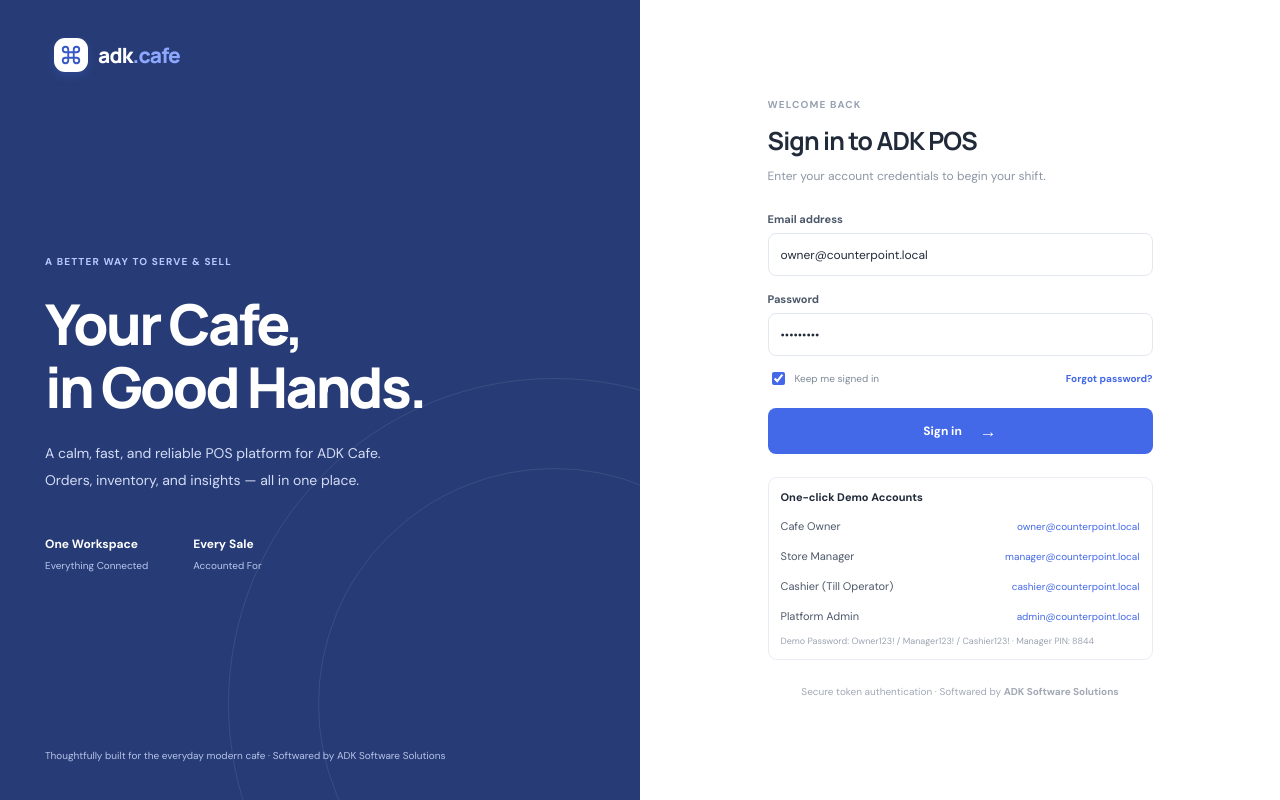
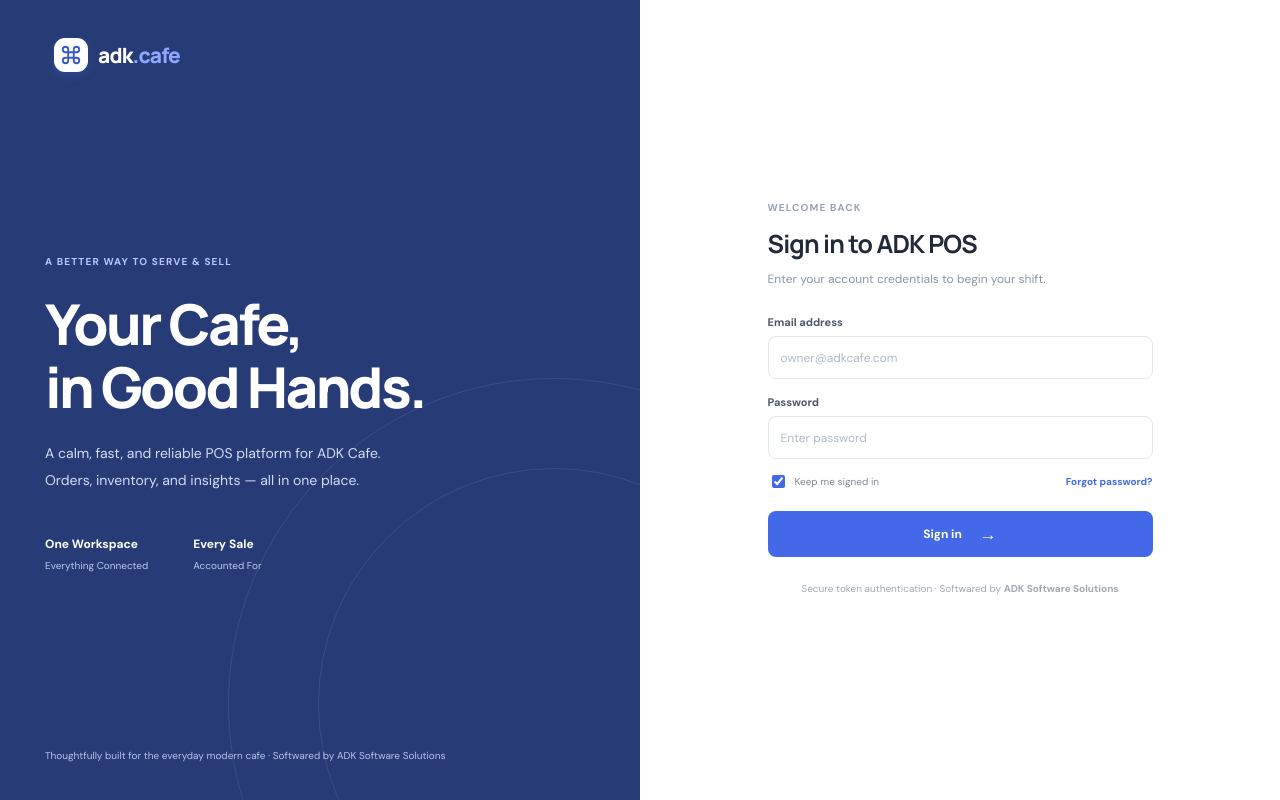
Before and after one commit to adksoftwares/nila-cafe, a React (Vite) app in the folder client/: page / in a window 1280 px wide. Built offline with nearby package versions, Linux system fonts and the light colour scheme; no server answers.

Commit message:
Remove prefilled demo credentials from sign-in

```diff
--- a/client/src/pages/LoginScreen.jsx
+++ b/client/src/pages/LoginScreen.jsx
@@ -2,8 +2,8 @@ import React, { useState } from 'react';
 import { Command } from 'lucide-react';
 
 export default function LoginScreen({ onLogin, loading, error, onFlash }) {
-  const [email, setEmail] = useState('owner@counterpoint.local');
-  const [password, setPassword] = useState('Owner123!');
+  const [email, setEmail] = useState('');
+  const [password, setPassword] = useState('');
 
   const handleSubmit = (e) => {
     e.preventDefault();
@@ -98,47 +98,6 @@ export default function LoginScreen({ onLogin, loading, error, onFlash }) {
             {loading ? 'Signing in…' : 'Sign in'} <span>→</span>
           </button>
 
-          <div className="demo-box">
-            <strong>One-click Demo Accounts</strong>
-            <button
-              type="button"
-              onClick={() => {
-                setEmail('owner@counterpoint.local');
-                setPassword('Owner123!');
-              }}
-            >
-              Cafe Owner <span>owner@counterpoint.local</span>
-            </button>
-            <button
-              type="button"
-              onClick={() => {
-                setEmail('manager@counterpoint.local');
-                setPassword('Manager123!');
-              }}
-            >
-              Store Manager <span>manager@counterpoint.local</span>
-            </button>
-            <button
-              type="button"
-              onClick={() => {
-                setEmail('cashier@counterpoint.local');
-                setPassword('Cashier123!');
-              }}
-            >
-              Cashier (Till Operator) <span>cashier@counterpoint.local</span>
-            </button>
-            <button
-              type="button"
-              onClick={() => {
-                setEmail('admin@counterpoint.local');
-                setPassword('Admin123!');
-              }}
-            >
-              Platform Admin <span>admin@counterpoint.local</span>
-            </button>
-            <small>Demo Password: Owner123! / Manager123! / Cashier123! · Manager PIN: 8844</small>
-          </div>
-
           <p className="login-legal">Secure token authentication · Softwared by <strong>ADK Software Solutions</strong></p>
         </form>
       </div>
```
